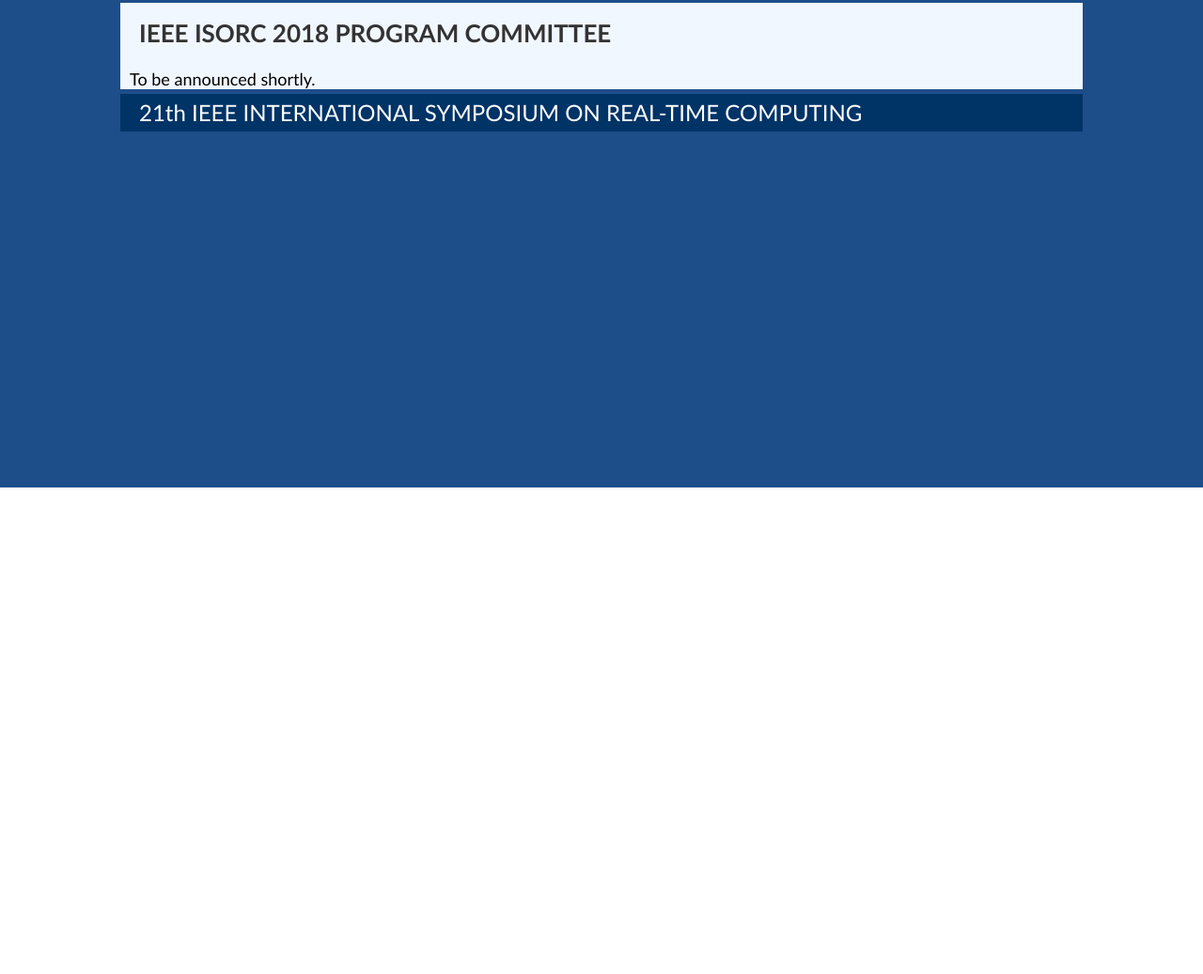
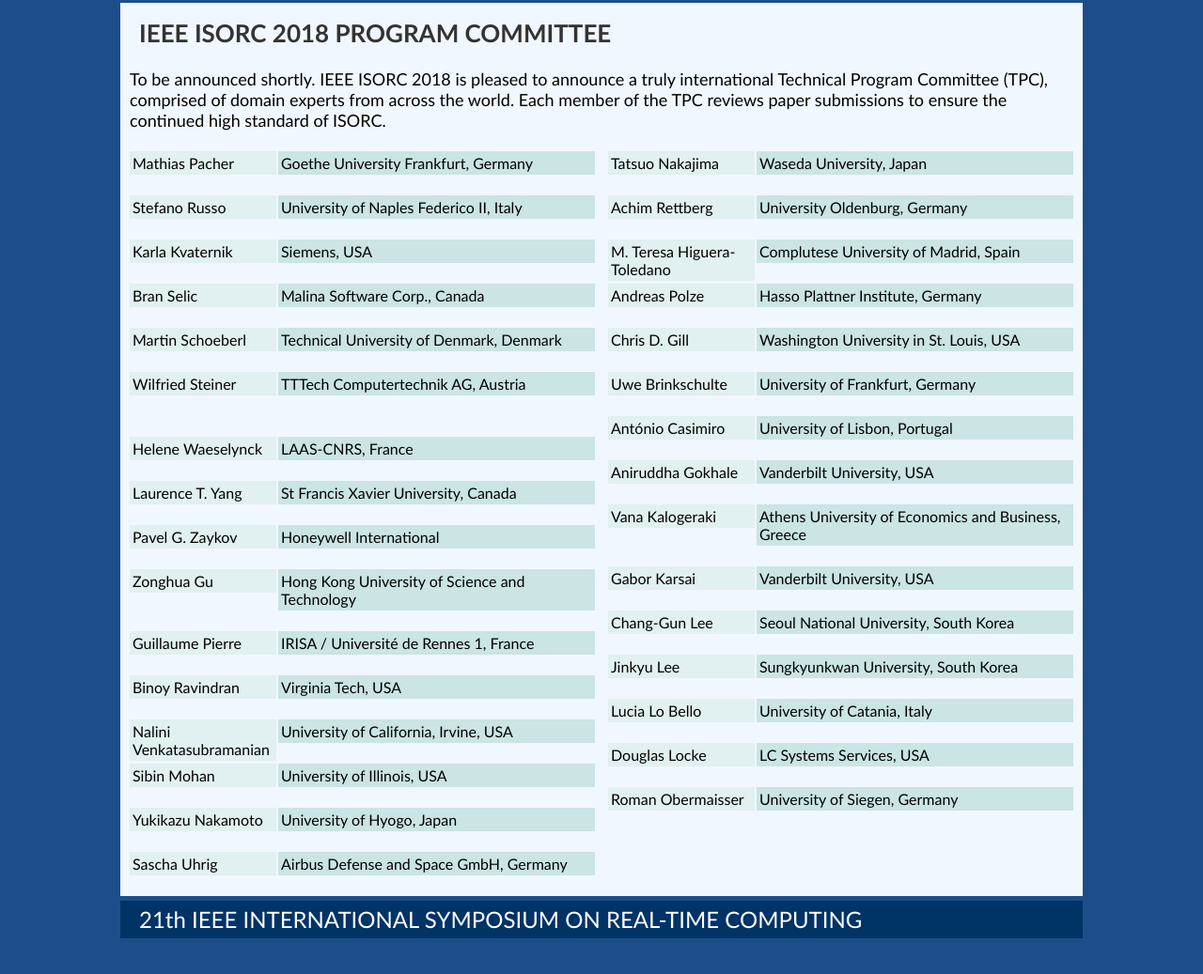
Before and after one commit to CPS-research-group/ISORC2018, a plain HTML site: page html/pc.html in a window 1280 px wide. Shown: the part 291-1328 px from the top of the page at 94% size. Before the commit the page ends 810 px from the top, so only its background shows below. Drawn offline with Linux system fonts and the light colour scheme.

Commit message:
Program commitee list is Live

```diff
--- a/html/pc.html
+++ b/html/pc.html
@@ -110,190 +110,165 @@
         <br />
 		To be announced shortly.
 
-        <!--IEEE ISORC 2019 is pleased to announce a truly international Technical Program Committee (TPC), comprised of domain experts from across the world. Each member of the TPC
-        reviews paper submissions to ensure the continued high standard of ISORC.<br /><br />-->
-     <!--
+        IEEE ISORC 2018 is pleased to announce a truly international Technical Program Committee (TPC), comprised of domain experts from across the world. Each member of the TPC
+        reviews paper submissions to ensure the continued high standard of ISORC.<br /><br />
+
     <div style="float: right; width: 495px;">
 
       <div>
-        <div id="commMember">Robert Pettit</div>
-		<div id="commAffil">The Aerospace Corporation, USA</div>
+        <div id="commMember">Tatsuo Nakajima</div>
+		<div id="commAffil">Waseda University, Japan</div>
       </div>
       <br />
       <div>
-        <div id="commMember">Andreas Polze	</div>
-        <div id="commAffil">University Potsdam, Germany</div>
+        <div id="commMember">Achim	Rettberg</div>
+        <div id="commAffil">University Oldenburg, Germany</div>
       </div>
 	  <br />
      <div>
-     <div id="commMember">Peter Puschner</div>
-	 <div id="commAffil">Vienna University of Technology, Italy</div></div>
+     <div id="commMember">M. Teresa Higuera-Toledano</div>
+	 <div id="commAffil">Complutese University of Madrid, Spain</div></div>
 	 <br />
      <div>
-     <div id="commMember">Achim Rettberg	</div>
-	 <div id="commAffil">University Oldenburg, Germany</div></div>
+     <div id="commMember">Andreas	Polze</div>
+	 <div id="commAffil">Hasso Plattner Institute, Germany</div></div>
 	 <br />
      <div>
-     <div id="commMember">Stefano Russo	</div>
-	 <div id="commAffil">University of Naples, Italy</div></div>
+     <div id="commMember">Chris	D. Gill</div>
+	 <div id="commAffil">Washington University in St. Louis, USA</div></div>
 	 <br />
      <div>
-     <div id="commMember">Karla Kvaternik	</div>
-	 <div id="commAffil">Siemens, USA</div></div>
+     <div id="commMember">Uwe	Brinkschulte	</div>
+	 <div id="commAffil">University of Frankfurt, Germany</div></div>
 	 <br />
      <div>
-     <div id="commMember">Bran Selic</div>
-	 <div id="commAffil">Simula Research Laboratory, Norway
-</div></div>
+     <div id="commMember">António	Casimiro</div>
+	 <div id="commAffil">University of Lisbon, Portugal
+	</div>
+	</div>
 	 <br />
      <div>
-     <div id="commMember">Martin Schoeberl	</div>
-	 <div id="commAffil">Technical University of Denmark</div></div>
+     <div id="commMember">Aniruddha	Gokhale	</div>
+	 <div id="commAffil">Vanderbilt University, USA</div></div>
 	 <br />
      <div>
-     <div id="commMember">Wilfried Steiner	</div>
-	 <div id="commAffil">TTTech, Austria  </div></div>
+     <div id="commMember">Vana	Kalogeraki	</div>
+	 <div id="commAffil">Athens University of Economics and Business, Greece  </div></div>
 	 <br />
      <div>
-     <div id="commMember">Helene Waeselynck	</div>
-	 <div id="commAffil">LAAS-CNRS, France</div></div>
+     <div id="commMember">Gabor	Karsai</div>
+	 <div id="commAffil">Vanderbilt University, USA</div></div>
 	 <br />
      <div>
-     <div id="commMember">Laurence T. Yang	</div>
-	 <div id="commAffil">St. Francis Xavier University, Canada</div></div>
+     <div id="commMember">Chang-Gun	Lee</div>
+	 <div id="commAffil">Seoul National University, South Korea</div></div>
 	 <br />
      <div>
-     <div id="commMember">Pavel Zaykov</div>
-	 <div id="commAffil">Honeywell, Czech Republic</div></div>
+     <div id="commMember">Jinkyu	Lee</div>
+	 <div id="commAffil">Sungkyunkwan University, South Korea</div></div>
 	 <br />
      <div>
-     <div id="commMember">Zonghua Gu	</div>
-	 <div id="commAffil">Zhejiang University, China</div></div>
+     <div id="commMember">Lucia Lo Bello	</div>
+     <div id="commAffil">University of Catania, Italy</div></div>
 	 <br />
      <div>
-     <div id="commMember">Nan Guan	</div>
-	 <div id="commAffil">Hong Kong Polytechnic University</div></div>
+     <div id="commMember">Douglas Locke</div>
+     <div id="commAffil">LC Systems Services, USA</div></div>
 	 <br />
-     <div>
-     <div id="commMember">Yao Chen		</div>
-	 <div id="commAffil">Southwestern University of Finance and Economics, China</div></div>
+	      <div>
+     <div id="commMember">Roman Obermaisser	</div>
+	 <div id="commAffil">University of Siegen, Germany</div></div>
 	 <br />
-     <div>
-     <div id="commMember">John Koo	</div>
-	 <div id="commAffil">Hong Kong Applied Science and Technology Research Institute (ASTRI)</div></div>
-	 <br />
-     <div>
-     <div id="commMember">Guillaume Pierre		</div>
-	 <div id="commAffil">University of Rennes, France</div></div>
-	 <br />
-     <div>
-     <div id="commMember">Athina Markopoulou	</div>
-	 <div id="commAffil">University of California in Irvine, USA</div></div>
-	 <br />
+
 
     </div>
 
     <div style="width: 495px;">
         <div>
-        <div id="commMember">Uwe Brinkshulte</div>
-		<div id="commAffil">University of Frankfurt, Germany</div>
+        <div id="commMember">Mathias Pacher</div>
+		<div id="commAffil">Goethe University Frankfurt, Germany</div>
       </div>
       <br />
       <div>
-        <div id="commMember">Antonio Casimiro</div>
-        <div id="commAffil">University of Lisbon, Portugal</div>
+        <div id="commMember">Stefano	Russo</div>
+        <div id="commAffil">University of Naples Federico II, Italy</div>
       </div>
       <br />
       <div>
-        <div id="commMember">Paul Ezhilchelvan</div>
-        <div id="commAffil">Newcastle University, UK</div>
+        <div id="commMember">Karla	Kvaternik</div>
+        <div id="commAffil">Siemens, USA</div>
       </div>
       <br />
       <div>
-        <div id="commMember">Christopher Gill</div>
-        <div id="commAffil">Washington University at St. Louis, USA</div>
+        <div id="commMember">Bran	Selic</div>
+        <div id="commAffil">Malina Software Corp., Canada</div>
       </div>
       <br />
       <div>
-        <div id="commMember">Aniruddha Gokhale</div>
-        <div id="commAffil">Vanderbilt University, USA</div>
+        <div id="commMember">Martin	Schoeberl</div>
+        <div id="commAffil">Technical University of Denmark, Denmark</div>
       </div>
       <br />
       <div>
-        <div id="commMember">Teresa Higuera-Toledano</div>
-        <div id="commAffil">Universidad Complutense de Madrid, Spain</div>
+        <div id="commMember">Wilfried	Steiner</div>
+        <div id="commAffil">TTTech Computertechnik AG, Austria</div>
       </div>
       <br />
       <br />
       <div>
-        <div id="commMember">Vana Kalogerai</div>
-        <div id="commAffil">Athens Uni. Economics & Business, Greece</div>
+        <div id="commMember">Helene	Waeselynck</div>
+        <div id="commAffil">LAAS-CNRS, France</div>
       </div>
       <br />
       <div>
-        <div id="commMember">Gabor Karsai</div>
-        <div id="commAffil">Vanderbilt University, USA</div>
+        <div id="commMember">Laurence T.	Yang</div>
+        <div id="commAffil">St Francis Xavier University, Canada</div>
       </div>
       <br />
       <div>
-        <div id="commMember">Shinpei Kato</div>
-        <div id="commAffil">Nagoya University, Japan</div>
+        <div id="commMember">Pavel G. Zaykov</div>
+        <div id="commAffil">Honeywell International</div>
       </div>
       <br />
       <div>
-        <div id="commMember">Chang-Gun Lee</div>
-        <div id="commAffil">Seoul National University, Korea</div>
+        <div id="commMember">Zonghua	Gu</div>
+        <div id="commAffil">Hong Kong University of Science and Technology</div>
       </div>
       <br />
       <div>
-        <div id="commMember">Jinkyu Lee</div>
-        <div id="commAffil">Sungkyunkwan University, Korea</div>
+        <div id="commMember">Guillaume	Pierre</div>
+        <div id="commAffil">IRISA / Université de Rennes 1, France</div>
       </div>
       <br />
       <div>
-        <div id="commMember">Lucia Lo Bello	</div>
-        <div id="commAffil">University of Catania, Italy</div>
+        <div id="commMember">Binoy	Ravindran</div>
+        <div id="commAffil">Virginia Tech, USA</div>
       </div>
       <br />
       <div>
-        <div id="commMember">Douglas Locke</div>
-        <div id="commAffil">LC Systems Services, USA</div>
+        <div id="commMember">Nalini Venkatasubramanian</div>
+        <div id="commAffil">University of California, Irvine, USA</div>
       </div>
       <br />
-      <div>
+	       <div>
         <div id="commMember">Sibin Mohan	</div>
-        <div id="commAffil">University of Illinois, USA</div>
-      </div>
-      <br />
-      <div>
-        <div id="commMember">Tatsuo Nakajima</div>
-        <div id="commAffil">Waseda University, Japan</div>
-      </div>
-      <br />
-      <div>
+        <div id="commAffil">University of Illinois, USA</div></div>
+	 <br />
+     <div>
         <div id="commMember">Yukikazu Nakamoto</div>
-        <div id="commAffil">University of Hyogo, Japan</div>
-      </div>
-      <br />
-      <div>
+        <div id="commAffil">University of Hyogo, Japan</div></div>
+	 <br />
+     <div>
         <div id="commMember">Sascha Uhrig</div>
-        <div id="commAffil">Airbus Defense and Space GmbH, Germany</div>
-      </div>
-      <br />
-      <div>
-        <div id="commMember">Mathias Pacher	</div>
-        <div id="commAffil">University of Frankfurt, Germany</div>
-      </div>
-      <br />
+        <div id="commAffil">Airbus Defense and Space GmbH, Germany</div></div>
+	 <br />
 
-
-        <br />
 
 
 
     </div>
 
--->
+
 
 
 
```
